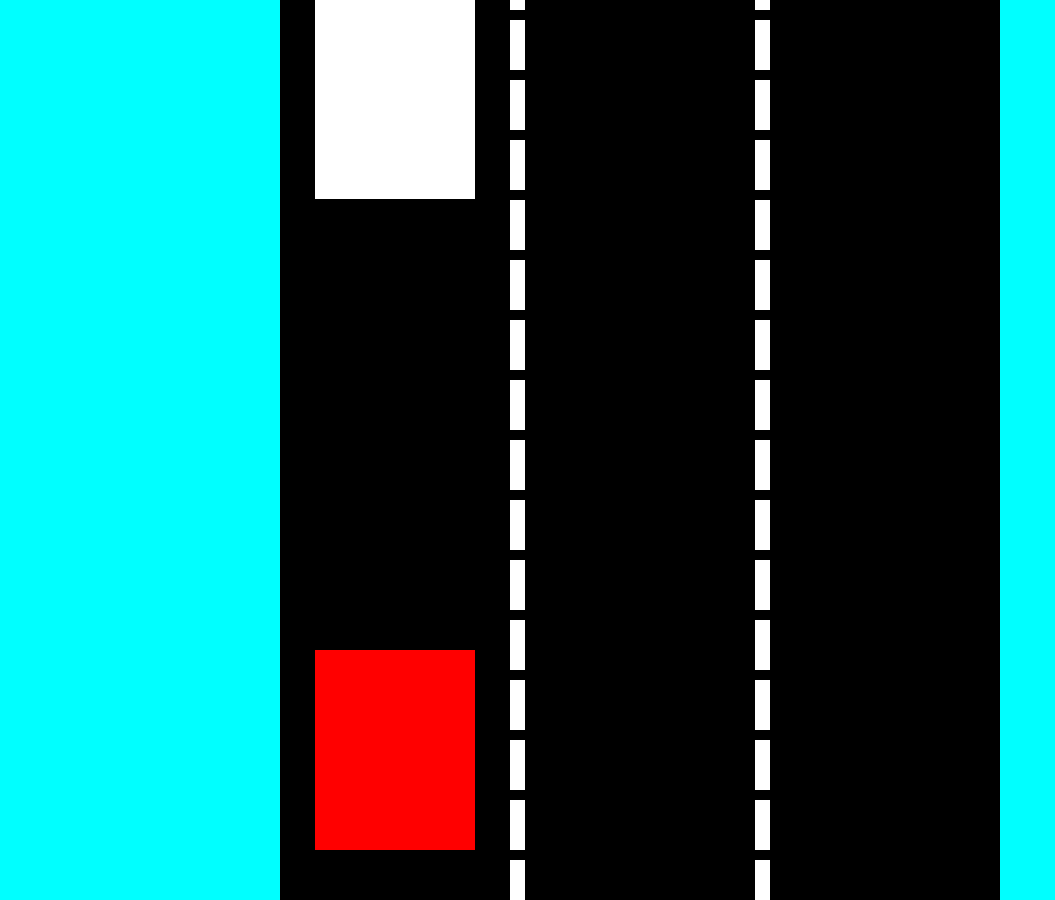
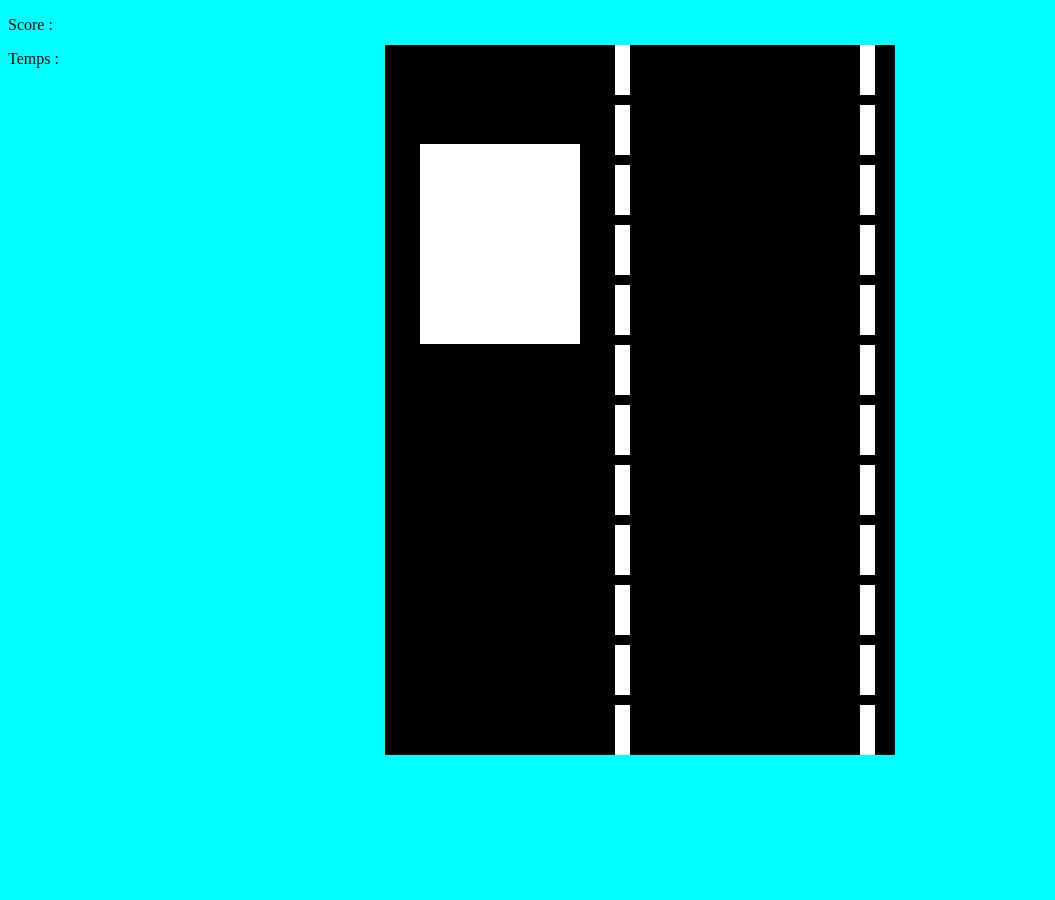
Before and after one commit to AnisDerriche/brainRotRace, a website: page game.html in a window 1280 px wide. Shown: the whole page, without its empty margins (0-1055 px from the left). After the commit the page ends 800 px from the top, so only its background shows below. Drawn offline with Linux system fonts and the light colour scheme.

Commit message:
Modification pour trouver le bon ratio dans le web

```diff
--- a/game.html
+++ b/game.html
@@ -8,6 +8,10 @@
   </head>
 
   <body>
-    <canvas id="gameCanvas" height="5000" width="5000"></canvas>
+    <canvas id="gameCanvas" height="710" width="510"></canvas>
+    <div id="scores">
+      <p class="score">Score : </p>
+      <p class="score">Temps : </p>
+    </div>
   </body>
 </html>
--- a/script.js
+++ b/script.js
@@ -77,8 +77,8 @@ let running = true;
 //** Set Road and Canvas size */
 const road_width = 720;
 const road_height = 1000;
-canvas.width = road_width;
-canvas.height = road_height;
+//canvas.width = road_width;
+//canvas.height = road_height;
 
 //** Move The Car */
 let road_lane = 0; //!IMPORTANT
--- a/style.css
+++ b/style.css
@@ -78,3 +78,7 @@ body{
         left: 50%;
         transform: translate(-50%, -50%);
 }
+
+#scores{
+
+}
```
